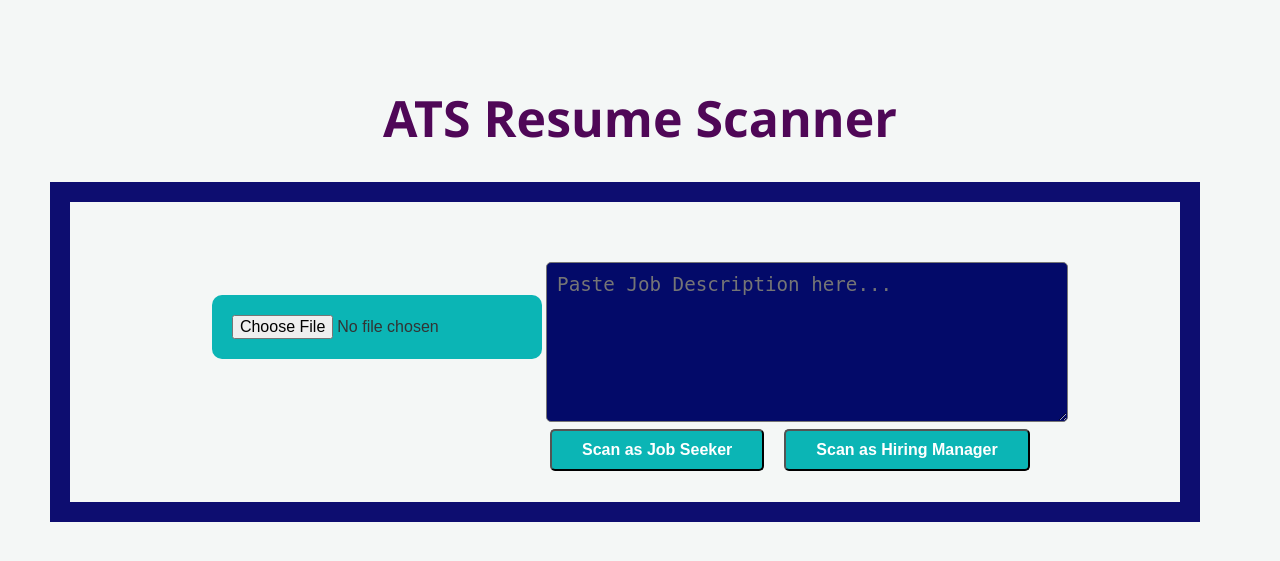
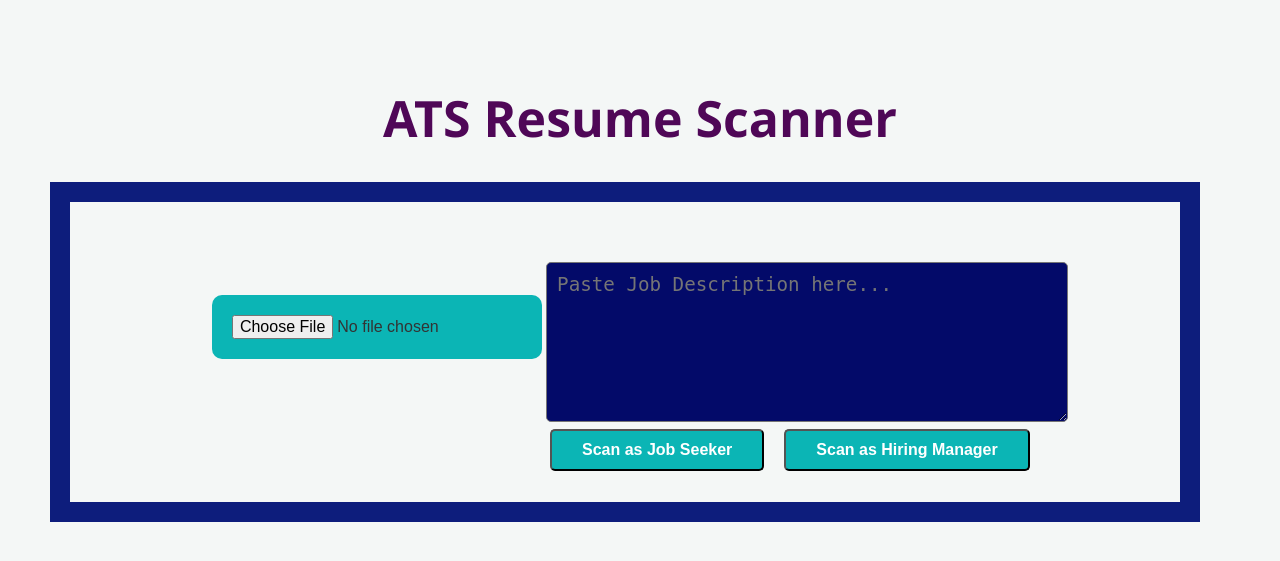
Before and after one commit to Shiwankar-Mrunal/ATS-FRIENDLY-RESUME, a Flask app: page / in a window 1280 px wide. Shown: the top 561 px of the page. Run offline with Flask 3, Linux system fonts and the light colour scheme.

Commit message:
Diagram Added

```diff
--- a/static/style.css
+++ b/static/style.css
@@ -26,12 +26,23 @@ h1 {
 ======================= */
 .upload-section {
     margin-bottom: 30px;
-    border: 20px solid #0d0d70;
+    border: 20px solid #0d1d7c;
     height: 300px;
     width: 1050px;
     padding-left: 60px;
 
 }
+
+/* .upload-section { */
+    /* margin: 0 auto 30px auto; top:0, left/right:auto (center), bottom:30px */
+    /* border: 20px solid #70310d; */
+    /* height: 400px; */
+    /* width: 1050px;           can keep fixed, or use max-width for responsiveness */
+    /* padding: 20px;           uniform padding instead of large left-only padding */
+    /* box-sizing: border-box;  include border and padding in width */
+/* } */
+
+
 .two-buttons{
     margin-top: 20px;
     display: flex;
```
Also changed, not shown: app.py (+4 -4 lines), Diagram/ATS-Resume.png (added), README.md, 1 other file.
